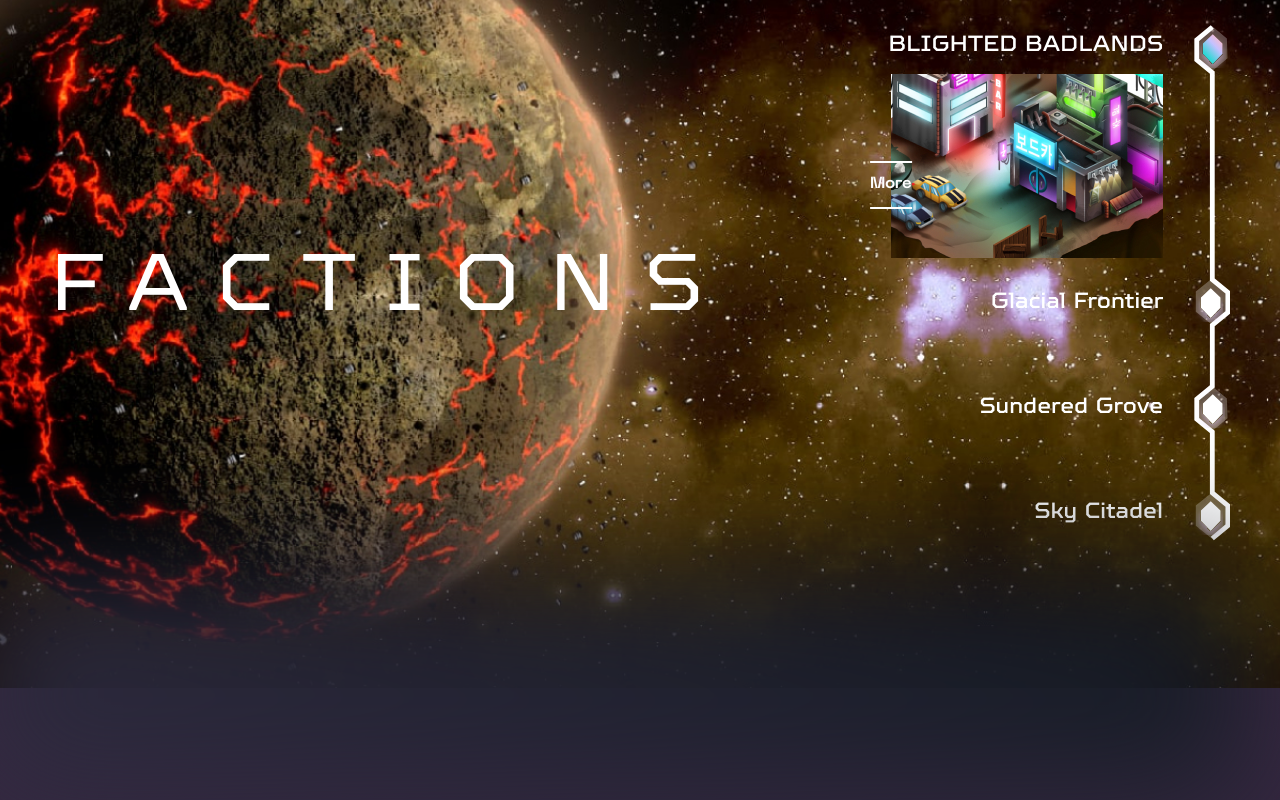
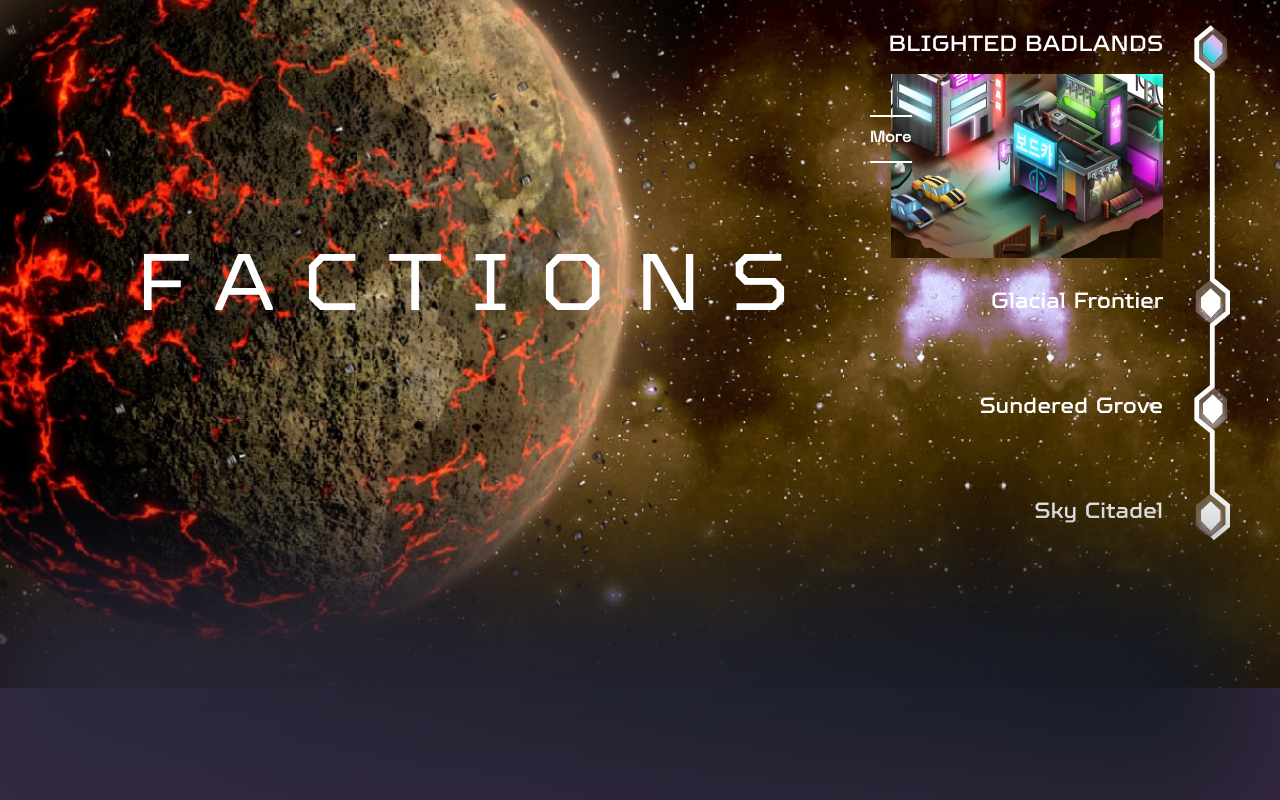
Before and after one commit to DmitryBalandin/Lending-Cosmos-React-scss-Typescript, a React app: page / in a window 1280 px wide. Shown: the part 912-1712 px from the top of the page. Built offline with nearby package versions, Linux system fonts and the light colour scheme.

Commit message:
two page html id finished

```diff
--- a/src/pages/FactionsPage/Faction-page.tsx
+++ b/src/pages/FactionsPage/Faction-page.tsx
@@ -11,9 +11,11 @@ interface FactionPage { };
 export const FactionPage: React.FC<FactionPage> = ({ }) => {
     return (
         <section className={cl(styles.section, styles.sectionPlanet)} >
-            <Title size="Large">
-                FACTIONS
-            </Title>
+            <div className={cl(styles.sectionTitle)}>
+                <Title size="Large">
+                    FACTIONS
+                </Title>
+            </div>
             <div className={cl(styles.navigater)}>
 
                 <div className={cl(styles.navigaterItem)}>
--- a/src/pages/FactionsPage/styles.module.scss
+++ b/src/pages/FactionsPage/styles.module.scss
@@ -6,10 +6,18 @@
     align-items: center;
     justify-content: space-between;
 
+
+    &Title{
+        width: 100%;
+        text-align: center;
+        padding-left: 15px;
+    }
+
     &Planet {
         background: url('./image/image\ Planet.jpg') center no-repeat no-repeat;
         background-size: cover;
         padding: 35px 50px;
+
 
     }
 
@@ -18,39 +26,42 @@
 .navigater {
     display: flex;
     gap: 30px;
-    &:nth-child(n){
+
+    &:nth-child(n) {
         flex-shrink: 0;
+
     }
 
-    &OpenTitle{
+    &OpenTitle {
         position: relative;
     }
 
-    &Btn{
+    &Btn {
         display: inline-block;
         position: absolute;
-        top:27px;
+        top: -19px;
         left: 0;
         transform: translateX(-50%);
 
     }
 
-    &Item{
+    &Item {
         display: flex;
         flex-direction: column;
         align-content: flex-end;
         align-items: flex-end;
         gap: 74px;
-        img{
+
+        img {
             margin-top: -60px;
             margin-bottom: -45px;
         }
 
-        &:first-child{
+        &:first-child {
             margin-top: 5px;
         }
 
-        &:nth-child(n){
+        &:nth-child(n) {
             flex-shrink: 0;
         }
     }
```
